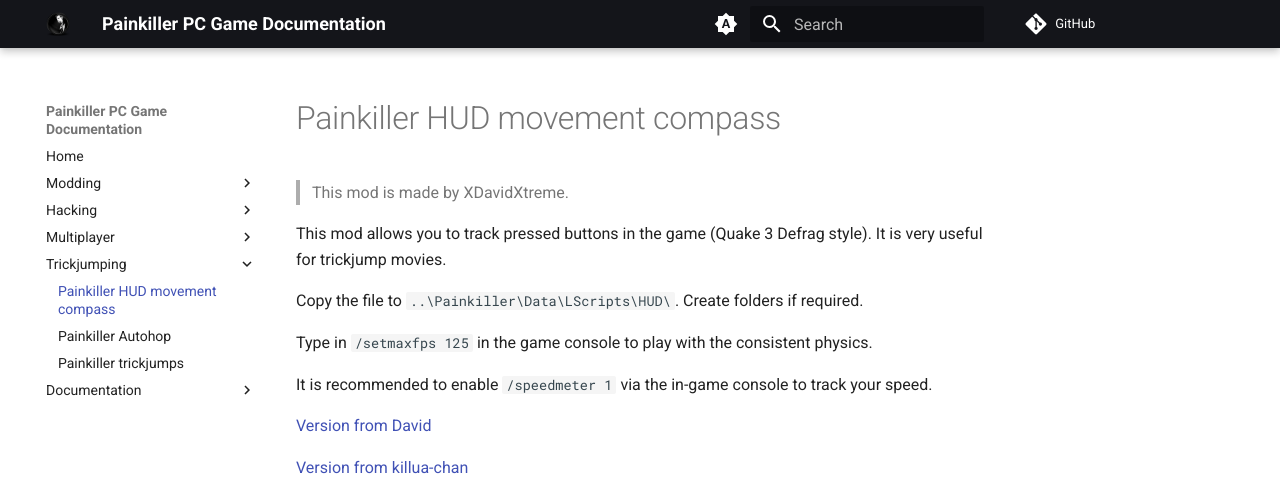
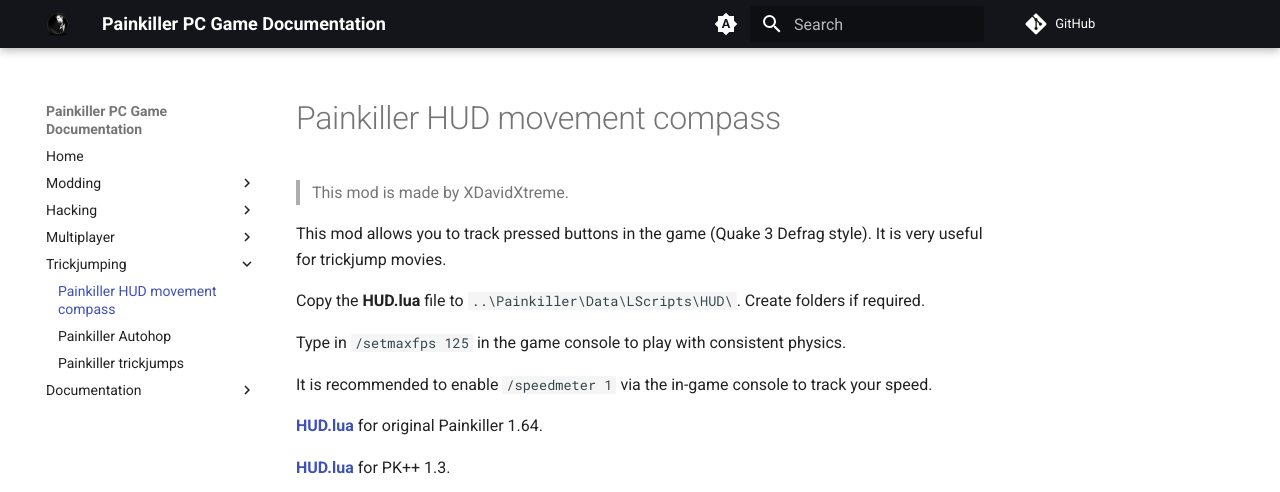
Before and after one commit to t3r6/pkdocs, an MkDocs documentation site: the page built from docs/guides/trickjumping/pk-hud-movement-compass.md, in a window 1280 px wide, cut to the strip 0-492 px from the top of the page. Built offline with MkDocs 1.6.1 and Material for MkDocs 9.7.7, drawn with Linux system fonts in a browser that asks for light colours; comment, search, counter and statistics services are not loaded.

Commit message:
docs: Added links for scripts

```diff
--- a/docs/guides/trickjumping/pk-hud-movement-compass.md
+++ b/docs/guides/trickjumping/pk-hud-movement-compass.md
@@ -4,15 +4,15 @@
 
 This mod allows you to track pressed buttons in the game (Quake 3 Defrag style). It is very useful for trickjump movies.
 
-Copy the file to `..\Painkiller\Data\LScripts\HUD\`. Create folders if required.
+Copy the **HUD.lua** file to `..\Painkiller\Data\LScripts\HUD\`. Create folders if required.
 
-Type in `/setmaxfps 125` in the game console to play with the consistent physics.
+Type in `/setmaxfps 125` in the game console to play with consistent physics.
 
 It is recommended to enable `/speedmeter 1` via the in-game console to track your speed.
 
-[Version from David](https://github.com/t3r6/pkdocs/blob/main/code/david/HUD/HUD.lua)
+[**HUD.lua**](https://github.com/t3r6/painkiller-lscripts-mods/blob/david-movement-keys/LScripts/HUD/HUD.lua) for original Painkiller 1.64.
 
-[Version from killua-chan](https://github.com/t3r6/pkdocs/blob/main/code/killua/HUD/HUD.lua)
+[**HUD.lua**](https://github.com/t3r6/painkiller-plusplus-1.3-decompiled/blob/david-pressed-keys/LScripts/HUD/HUD.lua) for PK++ 1.3.
 
 
 <iframe width="560" height="315" src="https://www.youtube-nocookie.com/embed/votl4fPb0kU?si=t7S5SoCQBF8mvmOz" title="YouTube video player" frameborder="0" allow="accelerometer; autoplay; clipboard-write; encrypted-media; gyroscope; picture-in-picture; web-share" allowfullscreen></iframe>
```
Also changed, not shown: docs/guides/trickjumping/pk-autohop.md (+5 -1 lines).
